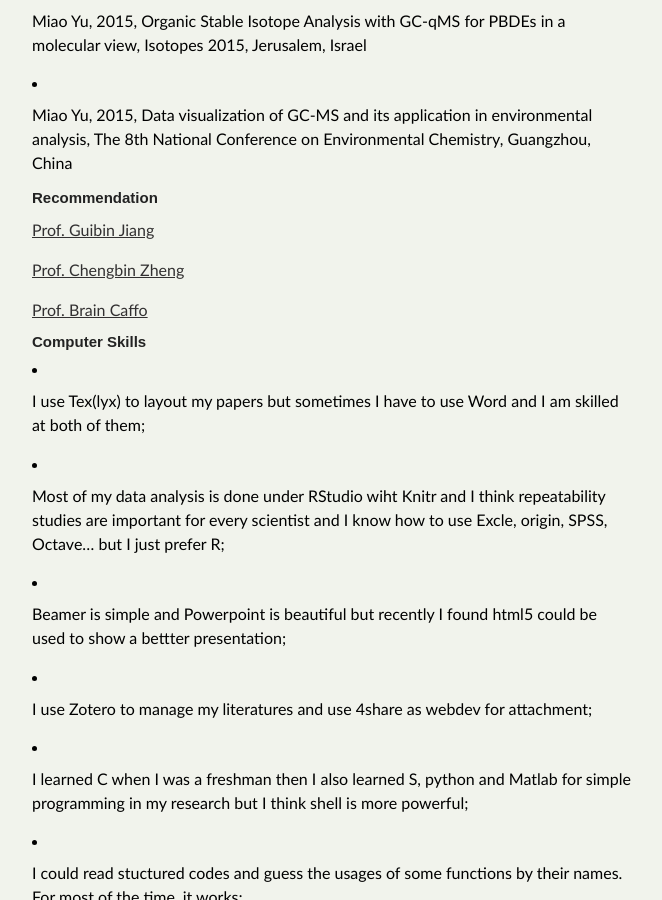
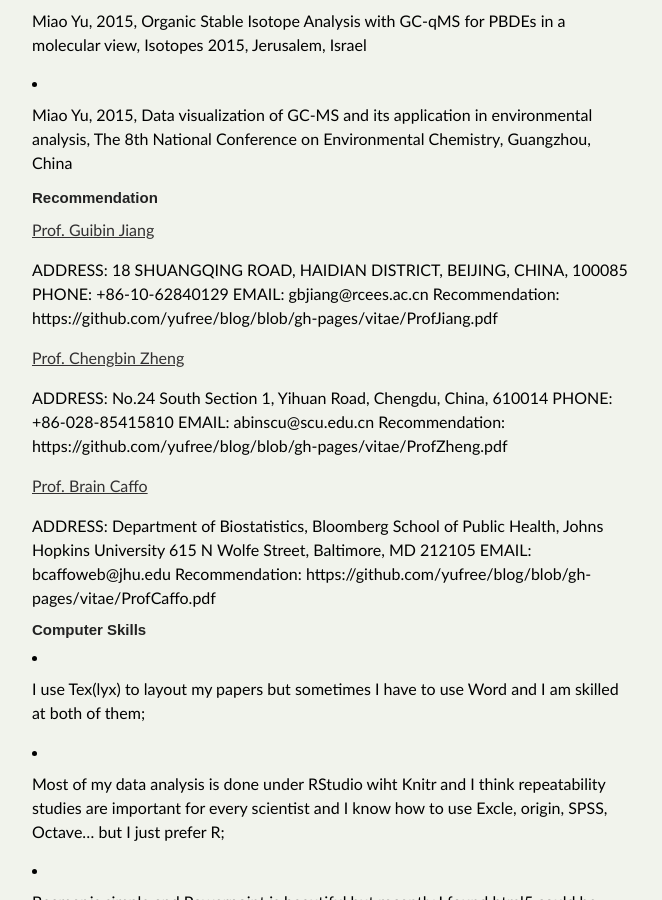
Before and after one commit to yufree/blog, a Jekyll site: the page built from vitae/index.md, in a window 1280 px wide and 900 px high, scrolled down 3919 px. Shown: the whole window, without its empty margins (308-970 px from the left). Built offline with Jekyll 4.4.1, drawn with Linux system fonts in a browser that asks for light colours; some web fonts are replaced.

Commit message:
add contact

```diff
--- a/vitae/index.md
+++ b/vitae/index.md
@@ -113,11 +113,25 @@ POPs, Environmental Processes, Non-targeted Analysis, CSIA, Data Science
 
 ## Recommendation
 
-[Prof. Guibin Jiang](https://github.com/yufree/blog/blob/gh-pages/vitae/ProfJiang.pdf)
+[Prof. Guibin Jiang](http://sourcedb.cas.cn/sourcedb_rcees_cas/yw/cm/200906/t20090612_1038265.html)
 
-[Prof. Chengbin Zheng](https://github.com/yufree/blog/blob/gh-pages/vitae/ProfZheng.pdf)
+ADDRESS: 18 SHUANGQING ROAD, HAIDIAN DISTRICT, BEIJING, CHINA, 100085
+PHONE: +86-10-62840129
+EMAIL: gbjiang@rcees.ac.cn
+Recommendation: https://github.com/yufree/blog/blob/gh-pages/vitae/ProfJiang.pdf
 
-[Prof. Brain Caffo](https://github.com/yufree/blog/blob/gh-pages/vitae/ProfCaffo.pdf)
+[Prof. Chengbin Zheng](https://scholar.google.ca/citations?user=cKlGcv0AAAAJ&hl=en)
+
+ADDRESS: No.24 South Section 1, Yihuan Road, Chengdu, China, 610014
+PHONE: +86-028-85415810
+EMAIL: abinscu@scu.edu.cn
+Recommendation: https://github.com/yufree/blog/blob/gh-pages/vitae/ProfZheng.pdf
+
+[Prof. Brain Caffo](http://www.bcaffo.com/)
+
+ADDRESS: Department of Biostatistics, Bloomberg School of Public Health, Johns Hopkins University 615 N Wolfe Street, Baltimore, MD 212105
+EMAIL: bcaffoweb@jhu.edu
+Recommendation: https://github.com/yufree/blog/blob/gh-pages/vitae/ProfCaffo.pdf
 
 ## Computer Skills
 
```
